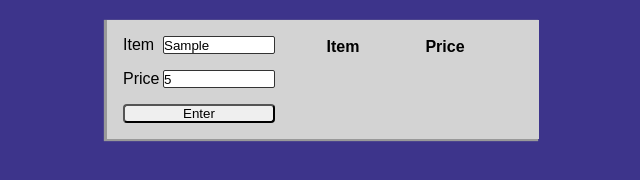
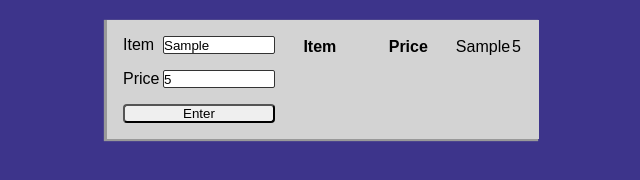
Before and after one commit to adamjralph/protojs, a website: page index.html in a window 1280 px wide. Both pictures are taken after typing "Sample", "5" into the empty fields and a click on the button "Enter". Shown: the whole page, without its empty margins (317-957 px from the left). Drawn offline with Linux system fonts and the light colour scheme.

Commit message:
working version - printing input values to UI

```diff
--- a/css/style.css
+++ b/css/style.css
@@ -75,7 +75,6 @@ body {
 .item-list {
   display: flex;
   justify-content: center;
-  /* align-items: flex-start; */
   width: 100%;
   /* border: 1px red solid; */
   margin: 0 auto;
@@ -86,9 +85,6 @@ body {
   /* border: 1px blue solid; */
 }
 
-.item-list thead tr td {
-}
-
 .btn {
   width: 100%;
   margin: auto;
--- a/index.js
+++ b/index.js
@@ -11,9 +11,10 @@ function runProgram(e) {
 
   e.preventDefault();
 
-  getInputData();
+  let inputData = getInputData();
 
-  HTMLNameElementId();
+  HTMLNameElementId(inputData);
+
 
   // let name = document.getElementById('nameInput');
   // let price = document.getElementById('priceInput');
@@ -68,9 +69,12 @@ function HTMLCreateTdElements() {
   return newElement
 }
 
-function HTMLNameElementId() {
+function HTMLNameElementId(inputData) {
 
+  let firstIndex = inputData[0];
+  let secondIndex = inputData[1]
   let count = getStartingValue();
+
 
   let i = 2;
 
@@ -84,10 +88,12 @@ function HTMLNameElementId() {
 
     if (i === 2) {
       let name = HTMLCreateTdElements().id = elementNameId;
+      assignInputDataToNewElement(firstIndex, elementNameId);
       console.log(name);
 
     } else if (i === 1) {
       let price = HTMLCreateTdElements().id = elementPriceId;
+      assignInputDataToNewElement(secondIndex, elementPriceId)
       console.log(price);
     }
 
@@ -99,10 +105,15 @@ function HTMLNameElementId() {
   return count
 }
 
+function assignInputDataToNewElement(index, elementId) {
+
+  let getNewElement = document.getElementById(elementId);
+  getNewElement.innerText = index;
+}
 
 
-export {
-  runProgram,
-  getInputData,
-  HTMLNameElementId
-};
+// export {
+//   runProgram,
+//   getInputData,
+//   HTMLNameElementId
+// };
--- a/tests.js
+++ b/tests.js
@@ -1,6 +1,6 @@
-import { runProgram } from './index.js';
-import { getInputData } from './index.js';
-import { HTMLNameElementId } from './index.js';
+// import { runProgram } from './index.js';
+// import { getInputData } from './index.js';
+// import { HTMLNameElementId } from './index.js';
 
 
 // Test results output
@@ -34,7 +34,7 @@ function testSelectors(selector, expectedResult) {
 // document.getElementById('expenses-form').addEventListener('submit', testGetInputDataTypes);
 
 // Test if two new <td> elements are created
-testCreatedTdElements();
+// testCreatedTdElements();
 
 
 // Test if getInputData is of length 2
```
